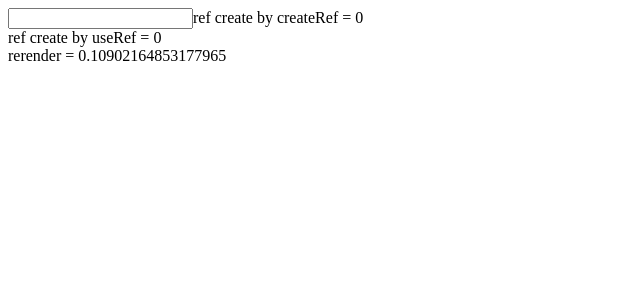
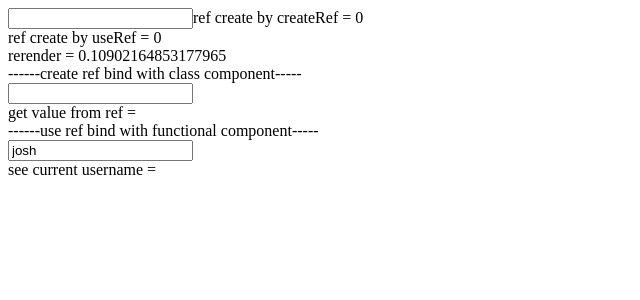
Before and after one commit to tearstains/react-high-level-api-test, a React (Create React App) app: page /create-ref in a window 1280 px wide. Shown: the top 300 px of the page, without its empty margins (0-640 px from the left). Built offline with nearby package versions, Linux system fonts and the light colour scheme.

Commit message:
forward ref to HOC and function component DOM

```diff
--- /dev/null
+++ b/src/components/ForwardRefComponent.js
@@ -0,0 +1,65 @@
+import React, { useRef, useEffect, Component } from 'react'
+
+// Forward ref to functional component DOM
+const ForwardRefInput = React.forwardRef((props, ref) => {
+	return <div>
+		<label> Username: </label>
+		<input type="text" ref={ref} {...props}/>
+	</div>
+});
+
+// Forward ref to HOC component
+function logComponent(WrappedComponent) {
+	class LogProps extends React.Component {
+		componentDidUpdate(prevProps, prevState) {
+			console.log(prevProps, prevState);
+		}
+		render() {
+			const { forwardedRef, ...restProps } = this.props;
+
+			return (
+				<div>
+					<WrappedComponent ref={forwardedRef} {...restProps} />
+				</div>
+			)
+		}
+	}
+
+	return React.forwardRef((props, ref) => {
+    return <LogProps {...props} forwardedRef={ref} />;
+  });
+}
+
+export class Button extends Component {
+	render() {
+		return (
+			<button>Click me!</button>
+		);
+	}
+}
+
+
+const ButtonWithLog = logComponent(Button);
+
+
+function ForwardRefComponent() {
+	const inputRef = useRef();
+	const logComponentRef = useRef();
+
+	useEffect(() => {
+		inputRef.current.focus(); // default focus input ref
+	}, []);
+
+	useEffect(() => {
+		console.log(logComponentRef.current) // now point to Button instance
+	}, [])
+
+	return (
+		<div>
+			<ForwardRefInput ref={inputRef} className={'input-class-name'}/>
+			<ButtonWithLog ref={logComponentRef}/>
+		</div>
+	)
+}
+
+export default ForwardRefComponent;
--- a/src/components/InputWithRef.js
+++ b/src/components/InputWithRef.js
@@ -1,4 +1,34 @@
-import React, { createRef, useRef, useState } from 'react'
+import React, { createRef, useRef, useState, Component } from 'react'
+
+export class CreateRefExp extends Component {
+	constructor(props) {
+		super(props);
+		this.input = createRef();
+		this.onChange = this.onChange.bind(this);
+		this.state = {
+			val: 0
+		}
+	}
+
+	onChange(e) {
+		// console.log('print class component val')
+		// console.log(e.target.value)
+		// console.log(this.input.current.value)
+		this.forceUpdate(); // force update to see the ref value
+	}
+
+	render() {
+		return (
+			<div>
+				<input type="text" ref={this.input} onChange={this.onChange}/>
+				<div>get value from ref = {this.input.current?.value}</div>
+			</div>
+		);
+	}
+}
+
+
+
 
 function InputWithRef() {
 	const [val, setVal] = useState(0);
@@ -13,6 +43,9 @@ function InputWithRef() {
 		refFromCreateRef.current = val
 	}
 
+	const inputRef = useRef();
+	const [username, setUsername] = useState('josh');
+
 	return (
 		<div>
 			<input type="text" val={val} onChange={(e) => {setVal(e.target.value)}}/>
@@ -21,8 +54,16 @@ function InputWithRef() {
 			ref create by useRef = {refFromUseRef.current}
 			<br/>
 			rerender = {Math.random()}
+
+			<div>------create ref bind with class component-----</div>
+			<CreateRefExp />
+
+			<div>------use ref bind with functional component-----</div>
+			<input type="text" ref={inputRef} onChange={(e) => setUsername(e.target.value)} value={username}/>
+			<div>see current username = {inputRef.current?.value}</div> {/*第一次還拿不到值, 因為input還沒mount*/}
 		</div>
 	)
 }
 
+
 export default InputWithRef
--- a/src/configs/routeConfig.js
+++ b/src/configs/routeConfig.js
@@ -6,9 +6,15 @@ import UseMemoHooks from '../components/UseMemoHooks';
 import ContextTest from '../components/ContextTest'
 import CountComponent from '../components/CountComponent';
 import CallbackCompnent from '../components/CallbackCompnent';
-import InputWithRef from '../components/InputWithRef'
+import InputWithRef from '../components/InputWithRef';
+import ForwardRefComponent from '../components/ForwardRefComponent';
 
 const routeConfig = [
+	{
+		path: '/forward-ref',
+		component: 'ForwardRefComponent',
+		name: 'forward ref'
+	},
 	{
 		path: '/create-ref',
 		component: 'InputWithRef',
@@ -59,7 +65,8 @@ export const routesMap = {
 	ContextTest,
 	CountComponent,
 	CallbackCompnent,
-	InputWithRef
+	InputWithRef,
+	ForwardRefComponent
 }
 
 export const RoutesContext = createContext(routeConfig);
```
